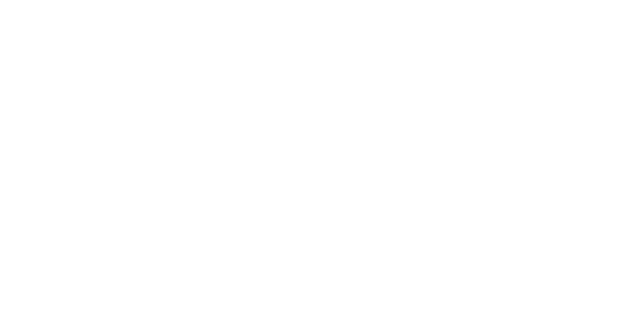
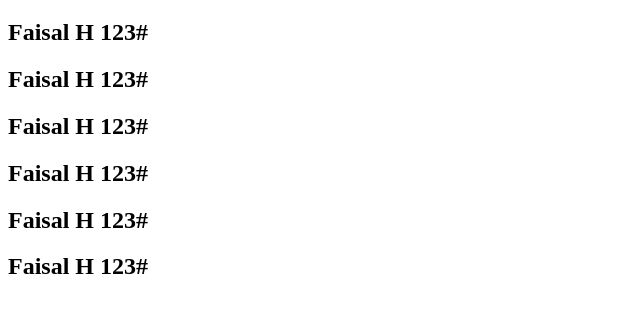
Before and after one commit to faisal-hdev/oliyo, a plain HTML site: page index.html in a window 1280 px wide. Shown: the part 61-374 px from the top of the page, without its empty margins (0-640 px from the left). Drawn offline with Linux system fonts and the light colour scheme.

Commit message:
last commit this repo

```diff
--- a/index.html
+++ b/index.html
@@ -7,5 +7,11 @@
 </head>
 <body>
     <h1>Hello</h1>
+    <h2>Faisal H 123#</h2>
+    <h2>Faisal H 123#</h2>
+    <h2>Faisal H 123#</h2>
+    <h2>Faisal H 123#</h2>
+    <h2>Faisal H 123#</h2>
+    <h2>Faisal H 123#</h2>
 </body>
 </html>
```
